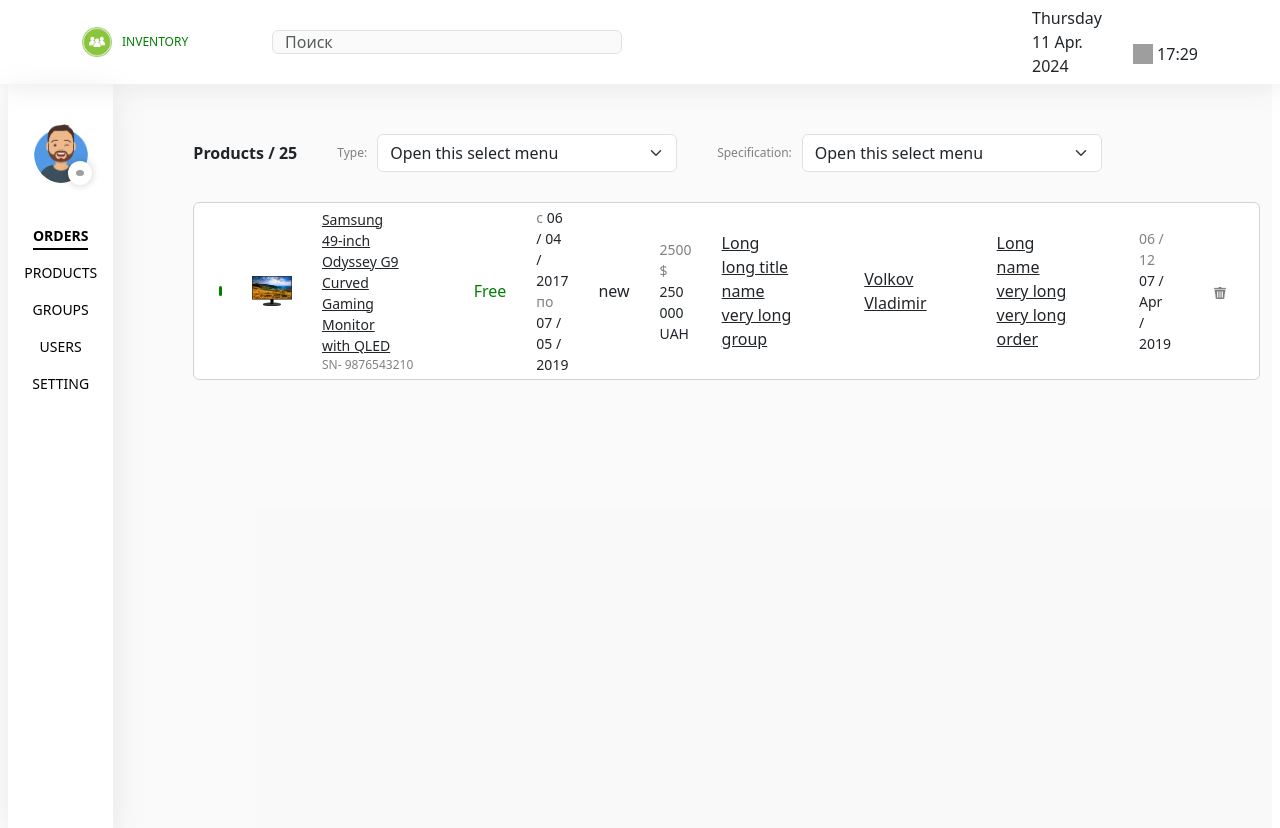
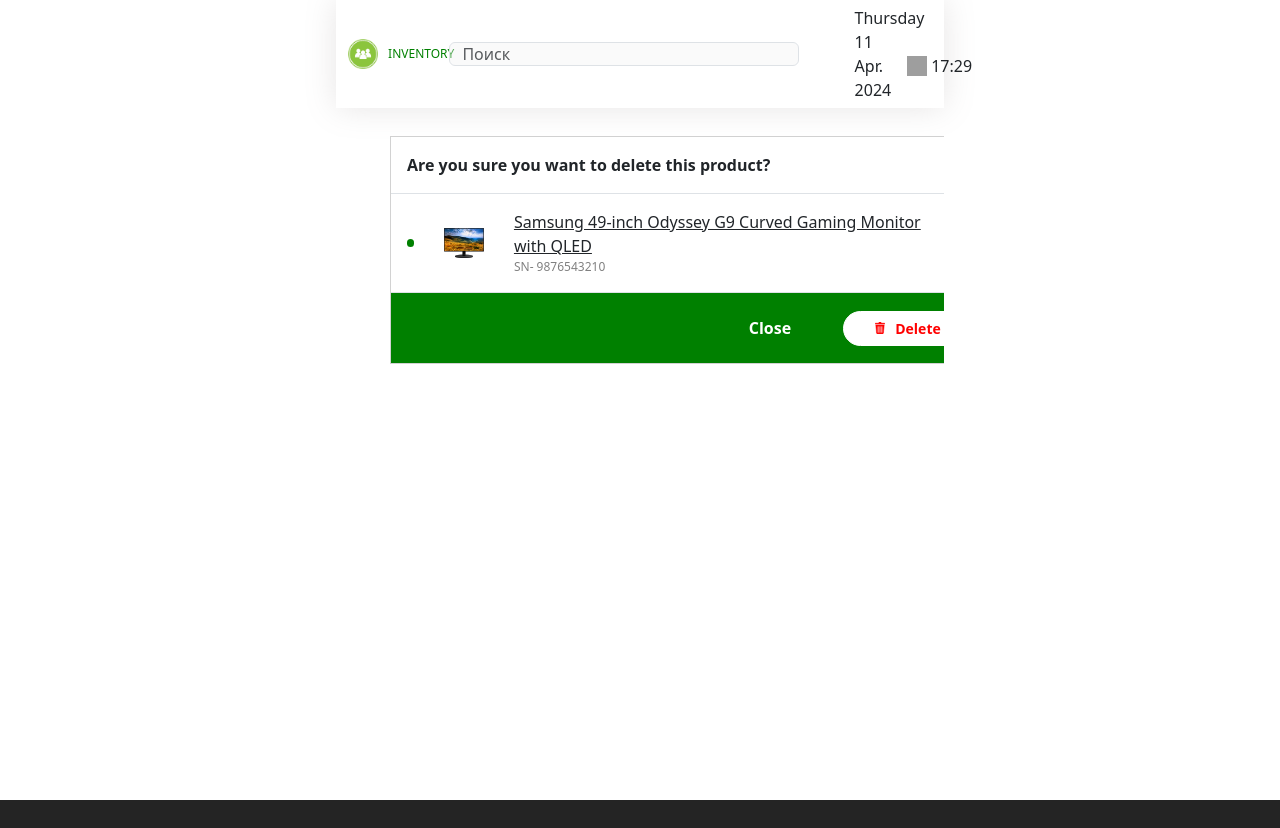
Before and after one commit to Lobovem/DzenCode, a React (Vite) app: page / in a window 1280 px wide. After the commit the page ends 800 px from the top, so only its background shows below. Built offline with nearby package versions, Linux system fonts and the light colour scheme; grey boxes are pictures that could not be loaded.

Commit message:
feat(PopUp): add layout and style to component popUp

```diff
--- a/src/App.tsx
+++ b/src/App.tsx
@@ -2,12 +2,14 @@
 import './App.scss';
 import { Header } from './components/Header/Header';
 import { MainSection } from './components/MainSection/MainSection';
+import { PopUp } from './components/PopUp/PopUp';
 
 function App() {
   return (
     <>
       <Header />
-      <MainSection />
+      {/* <MainSection /> */}
+      <PopUp />
     </>
   );
 }
--- /dev/null
+++ b/src/components/BtnClose/BtnClose.scss
@@ -0,0 +1,19 @@
+.btnClose {
+  width: 30px;
+  height: 30px;
+  border: 1px solid lightgray;
+  border-radius: 20px;
+  display: flex;
+  justify-content: center;
+  align-items: center;
+  font-size: 8px;
+  background-color: white;
+  position: absolute;
+  right: -14px;
+  top: -10px;
+  box-shadow: 0 0 10px rgba(27, 25, 25, 0.2);
+
+  &__close {
+    padding: 10px;
+  }
+}
--- /dev/null
+++ b/src/components/BtnClose/BtnClose.tsx
@@ -0,0 +1,11 @@
+import { FC } from 'react';
+import { CloseButton } from 'react-bootstrap';
+import './BtnClose.scss';
+
+export const BtnClose: FC = () => {
+  return (
+    <div className="btnClose">
+      <CloseButton className="btnClose__close" />
+    </div>
+  );
+};
--- /dev/null
+++ b/src/components/PopUp/PopUp.scss
@@ -0,0 +1,105 @@
+.modal-content {
+  border-radius: 0;
+  min-width: 600px;
+}
+
+.item {
+  display: flex;
+  gap: 30px;
+  align-items: center;
+  // padding-top: 4px;
+  // padding-bottom: 4px;
+  // padding-left: 25px;
+  // padding-right: 20px;
+
+  &:hover {
+    // box-shadow: 0 0 20px rgba(133, 125, 125, 0.2);
+  }
+
+  &__status {
+
+    color: green;
+
+    &_sm {
+      width: 8px; //TODO check out
+      height: 8px;
+      background-color: green;
+      border-radius: 6px;
+    }
+  }
+
+  &__img {
+    width: 40px;
+    height: 30px;
+  }
+
+  &__title {
+    text-decoration: underline;
+    margin-right: 40px;
+    // font-size: 14px;
+
+    &_lg {
+      font-size: 16px;
+    }
+  }
+
+  &__titleDesc {
+    font-size: 12px;
+    color: gray;
+  }
+
+
+}
+
+.popUp {
+  border-radius: 0;
+
+  &__header {
+    // border-radius: 0;
+
+  }
+
+  &__title {
+    font-size: 16px;
+    font-weight: 600;
+  }
+
+  &__footer {
+    border-radius: 0;
+    background-color: green;
+  }
+
+  &__btnClose {
+    background-color: green;
+    border-color: green;
+    color: white;
+    border-radius: 20px;
+    min-width: 130px;
+    font-weight: 600;
+
+    &:hover {
+      background-color: green;
+      //   color: black;
+      // border: green;
+    }
+  }
+
+  &__btnDelete {
+    background-color: white;
+    color: red;
+    border-radius: 20px;
+    min-width: 130px;
+    font-size: 14px;
+    font-weight: 600;
+    border-color: white;
+    display: flex;
+    align-items: center;
+    gap: 10px;
+    justify-content: center;
+  }
+
+  &__btnDeleteIcon {
+    width: 10px;
+    height: 12px;
+  }
+}
--- /dev/null
+++ b/src/components/PopUp/PopUp.tsx
@@ -0,0 +1,46 @@
+import { FC } from 'react';
+import './PopUp.scss';
+import imgMonitor from '../../assets/monitor.png';
+import { Button, Image, Modal } from 'react-bootstrap';
+import { BtnClose } from '../BtnClose/BtnClose';
+import iconTrush from '../../assets/iconTrushRed.png';
+
+export const PopUp: FC = () => {
+  return (
+    <div className="modal show" style={{ display: 'block', position: 'initial' }}>
+      <Modal.Dialog className="popUp">
+        <BtnClose />
+
+        <Modal.Header className="popUp__header">
+          <Modal.Title className="popUp__title">
+            Are you sure you want to delete this product?
+          </Modal.Title>
+        </Modal.Header>
+
+        <Modal.Body className="popUp__body">
+          <div className="popUp__item item">
+            <div className="item__status item__status_sm"></div>
+            <Image className="item__img" src={imgMonitor} />
+
+            <div className="item__titleWrap">
+              <p className="item__title">
+                Samsung 49-inch Odyssey G9 Curved Gaming Monitor with QLED
+              </p>
+              <p className="item__titleDesc">SN- 9876543210</p>
+            </div>
+          </div>
+        </Modal.Body>
+
+        <Modal.Footer className="popUp__footer">
+          <Button variant="secondary" className="popUp__btnClose">
+            Close
+          </Button>
+
+          <Button variant="primary" className="popUp__btnDelete">
+            <Image src={iconTrush} className="popUp__btnDeleteIcon" /> Delete
+          </Button>
+        </Modal.Footer>
+      </Modal.Dialog>
+    </div>
+  );
+};
```
Also changed, not shown: src/components/Orders/Orders.tsx (+3 -4 lines), src/assets/iconTrushRed.png (added).
